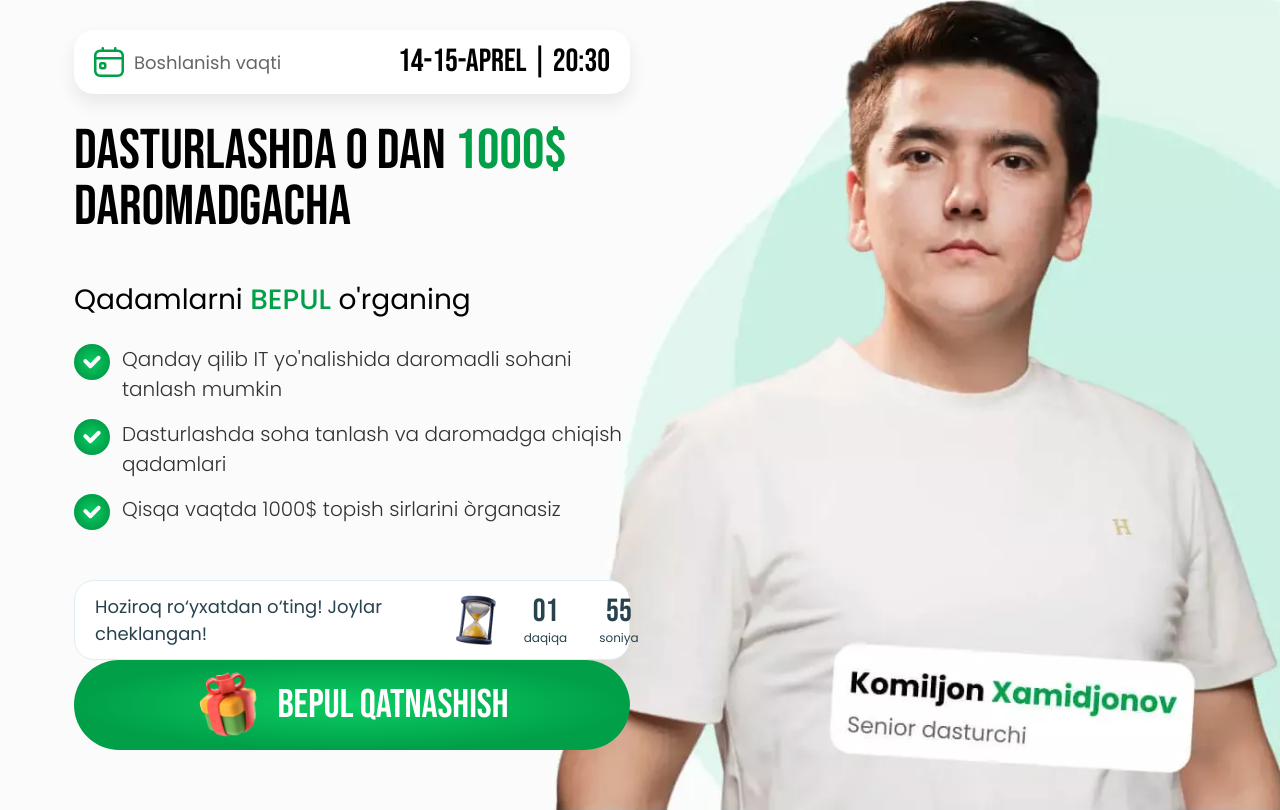
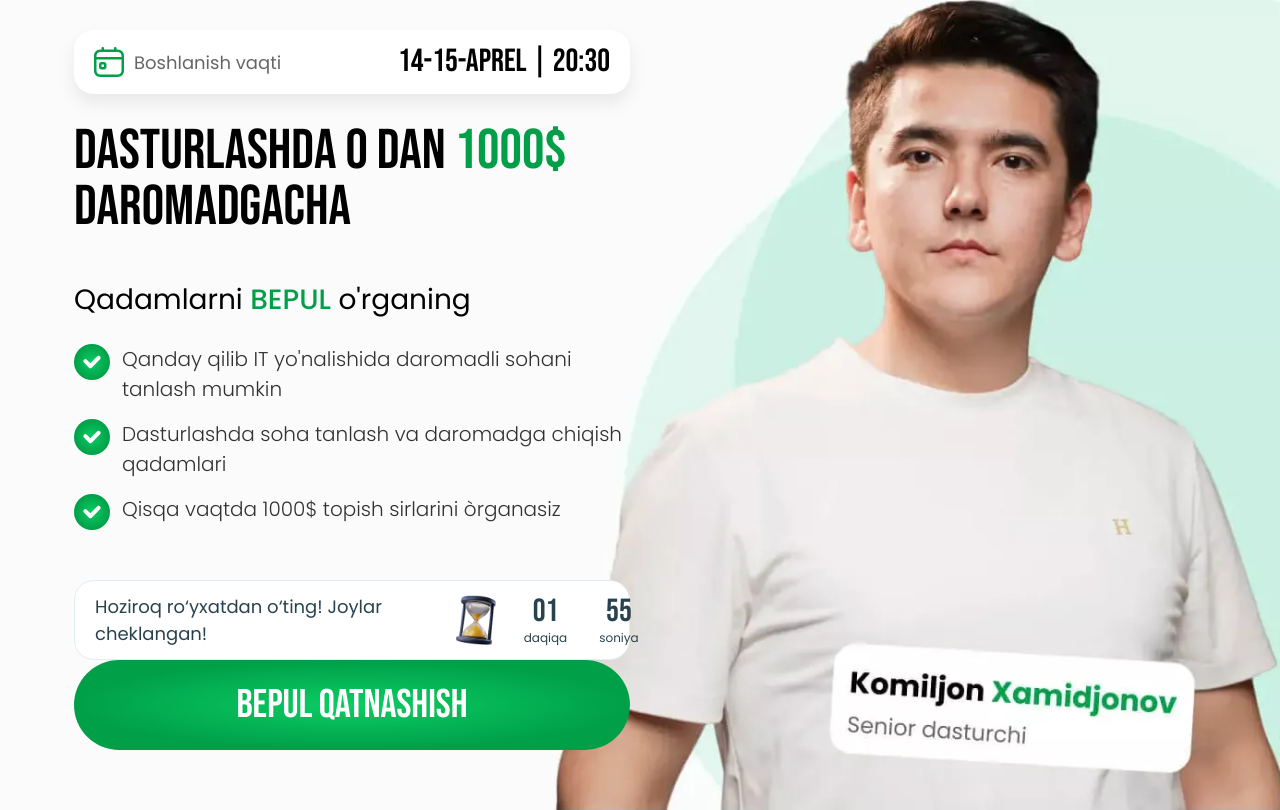
Before and after one commit to sultonbayevogabek/dasturlash-fulfiledu-uz, a website: page index.html in a window 1280 px wide. Drawn offline with Linux system fonts and the light colour scheme; no server answers.

Commit message:
initial commit

```diff
--- a/index.html
+++ b/index.html
@@ -83,10 +83,6 @@
 
         <div class="flex flex-col gap-[12px] relative mx-[10px]">
           <button class="main-button gap-[12px] relative z-[1] rounded-lg" data-main-button>
-            <span class="gift-container w-[55px] shrink-0">
-              <img class="w-full gift" src="img/gift.png" alt="">
-            </span>
-
             <span>Bepul qatnashish</span>
           </button>
         </div>
@@ -141,10 +137,6 @@
           </div>
         </div>
         <button class="main-button gap-[12px]" data-main-button>
-          <span class="gift-container w-[70px] shrink-0">
-            <img class="w-full gift" src="img/gift.png" alt="">
-          </span>
-
           <span>Bepul qatnashish</span>
         </button>
       </div>
```
Also changed, not shown: img/gift.png (deleted).
